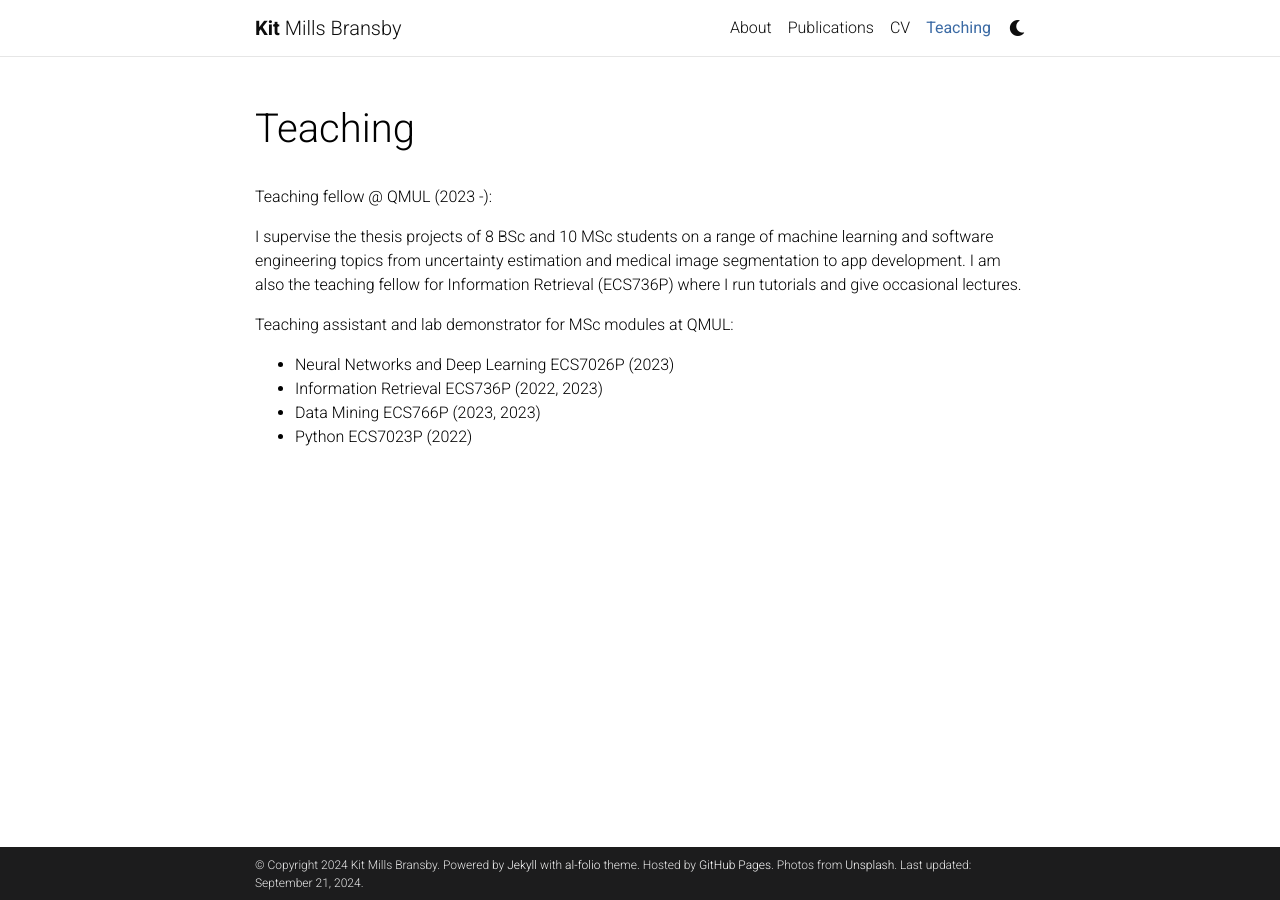
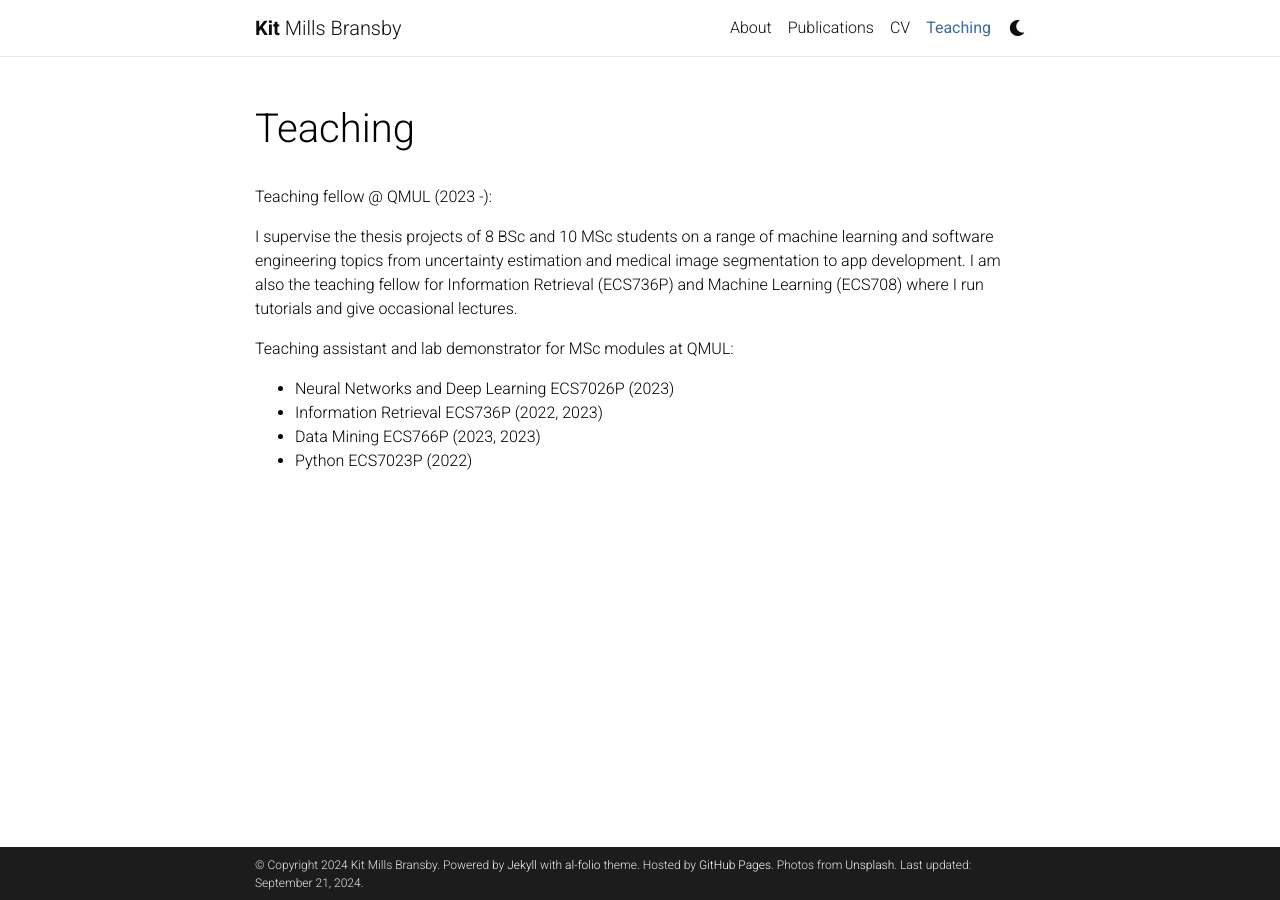
Before and after one commit to kitbransby/kitbransby.github.io, a Jekyll site: the page built from _pages/teaching.md, in a window 1280 px wide. Built offline with Jekyll 4.4.1, drawn with Linux system fonts in a browser that asks for light colours; comment, search, counter and statistics services are not loaded; a style sheet for code colours, icons or effects is not loaded.

Commit message:
update teaching info

```diff
--- a/_pages/teaching.md
+++ b/_pages/teaching.md
@@ -9,7 +9,7 @@
 
 Teaching fellow @ QMUL (2023 -):
 
-I supervise the thesis projects of 8 BSc and 10 MSc students on a range of machine learning and software engineering topics from uncertainty estimation and medical image segmentation to app development. I am also the teaching fellow for Information Retrieval (ECS736P) where I run tutorials and give occasional lectures.
+I supervise the thesis projects of 8 BSc and 10 MSc students on a range of machine learning and software engineering topics from uncertainty estimation and medical image segmentation to app development. I am also the teaching fellow for Information Retrieval (ECS736P) and Machine Learning (ECS708) where I run tutorials and give occasional lectures.
 
 
 Teaching assistant and lab demonstrator for MSc modules at QMUL:
```
Also changed, not shown: _news/announcement_4.md (+0 -1 lines), _news/announcement_5.md (+0 -1 lines).
